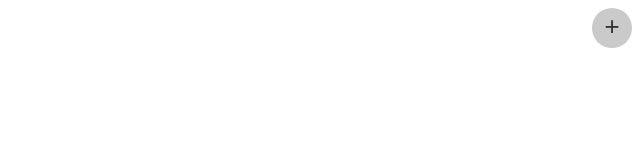
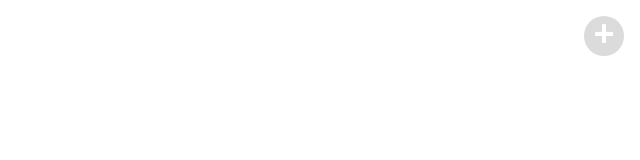
Before and after one commit to maeBoittiaux/sticky-note, a React (Create React App) app: page / in a window 1280 px wide. Shown: the top 160 px of the page, without its empty margins (640-1280 px from the left). Built offline with nearby package versions, Linux system fonts and the light colour scheme; the HTML template or start-up script is replaced by a standard one.

Commit message:
feat (index.css) : clean up add sticky note button

```diff
--- a/src/index.css
+++ b/src/index.css
@@ -17,16 +17,19 @@
 
 /* The circle button in the top right */
 .add-note-button {
-  background-color: #cacaca;
+  background-color: #dbdbdb;
   border: none;
   border-radius: 50%;
   width: 40px;
   height: 40px;
-  font-size: 26px;
+  font-size: 36px;
   display: flex;
   align-items: center;
   justify-content: center;
   cursor: pointer;
+  color: white;
+  margin: 8px;
+  font-weight: bold;
 }
 
 /* The grid the notes are on */
```
